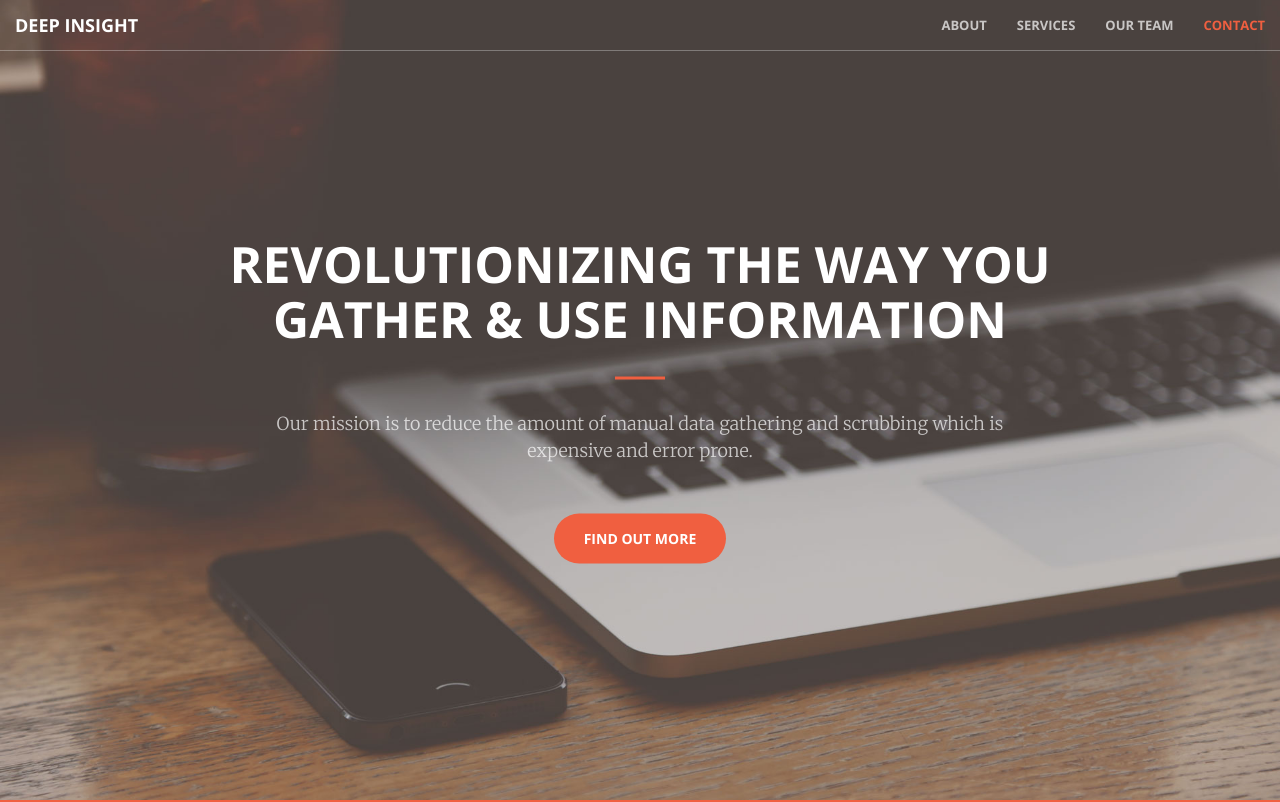
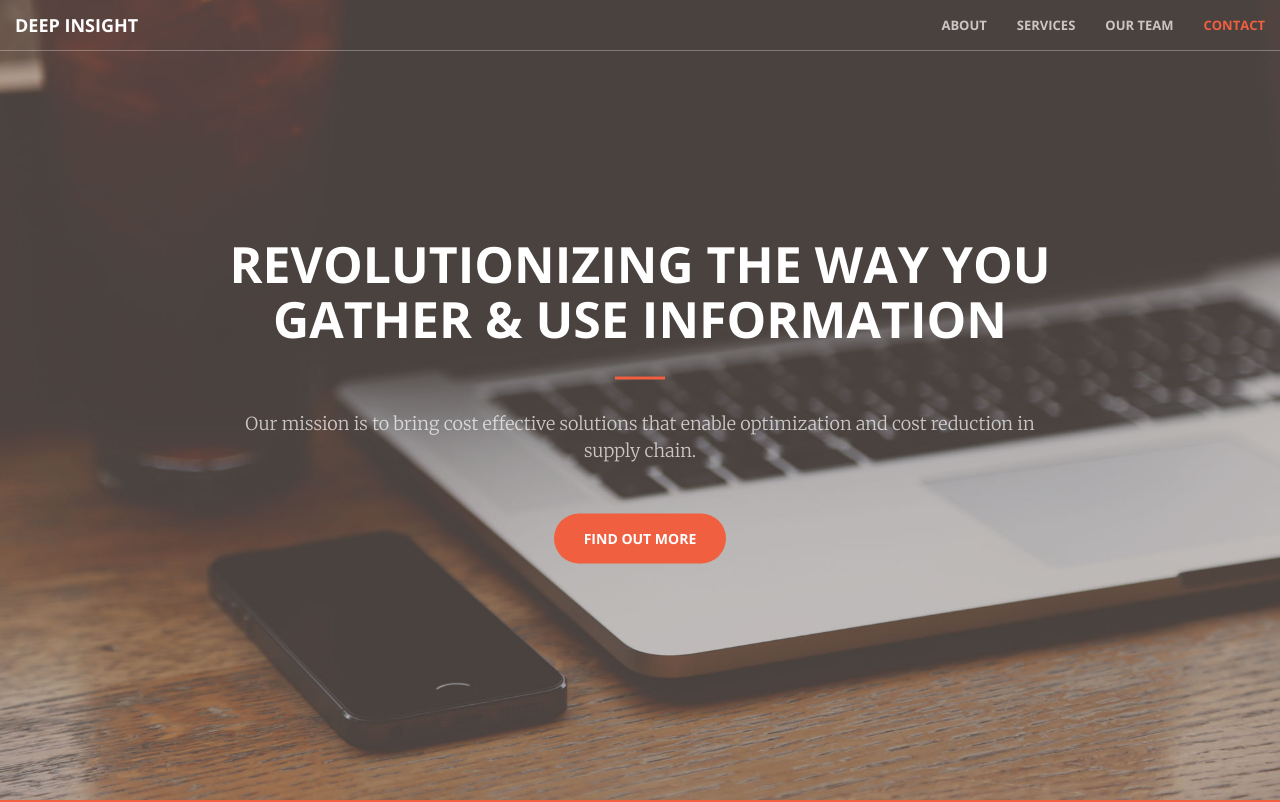
Before and after one commit to DeepSightWorks/deepsightworks.github.io, a website: page index.html in a window 1280 px wide. Shown: the top 802 px of the page. Drawn offline with nearby package versions, Linux system fonts and the light colour scheme; files that its build step writes are made by us from their sources.

Commit message:
Update index.html

```diff
--- a/index.html
+++ b/index.html
@@ -82,7 +82,7 @@
 			<div class="header-content-inner">
 				<h1 id="homeHeading">Revolutionizing the way you gather & use information</h1>
 				<hr>
-				<p>Our mission is to reduce the amount of manual data gathering and scrubbing which is expensive and error prone.</p>
+				<p>Our mission is to bring cost effective solutions that enable optimization and cost reduction in supply chain.</p>
 				<a href="#about" class="btn btn-primary btn-xl page-scroll">Find Out More</a>
 			</div>
 		</div>
```
